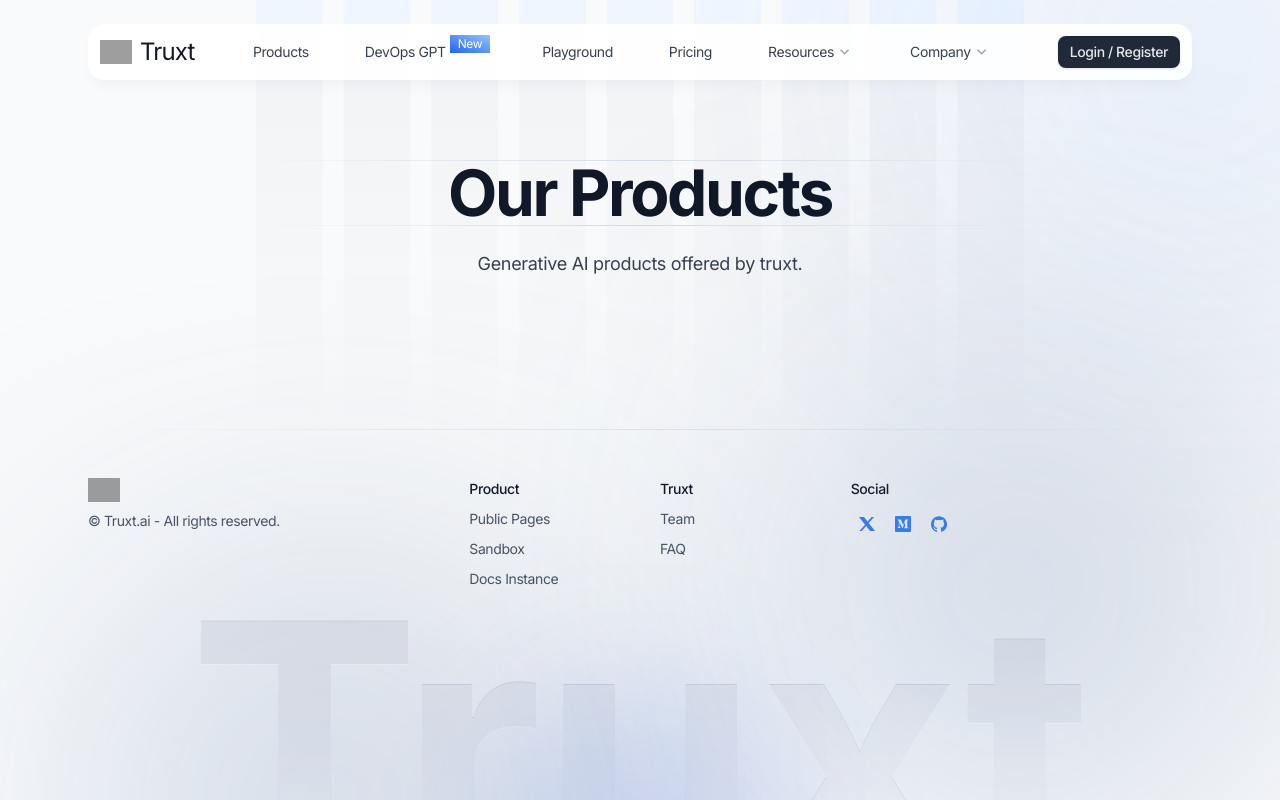
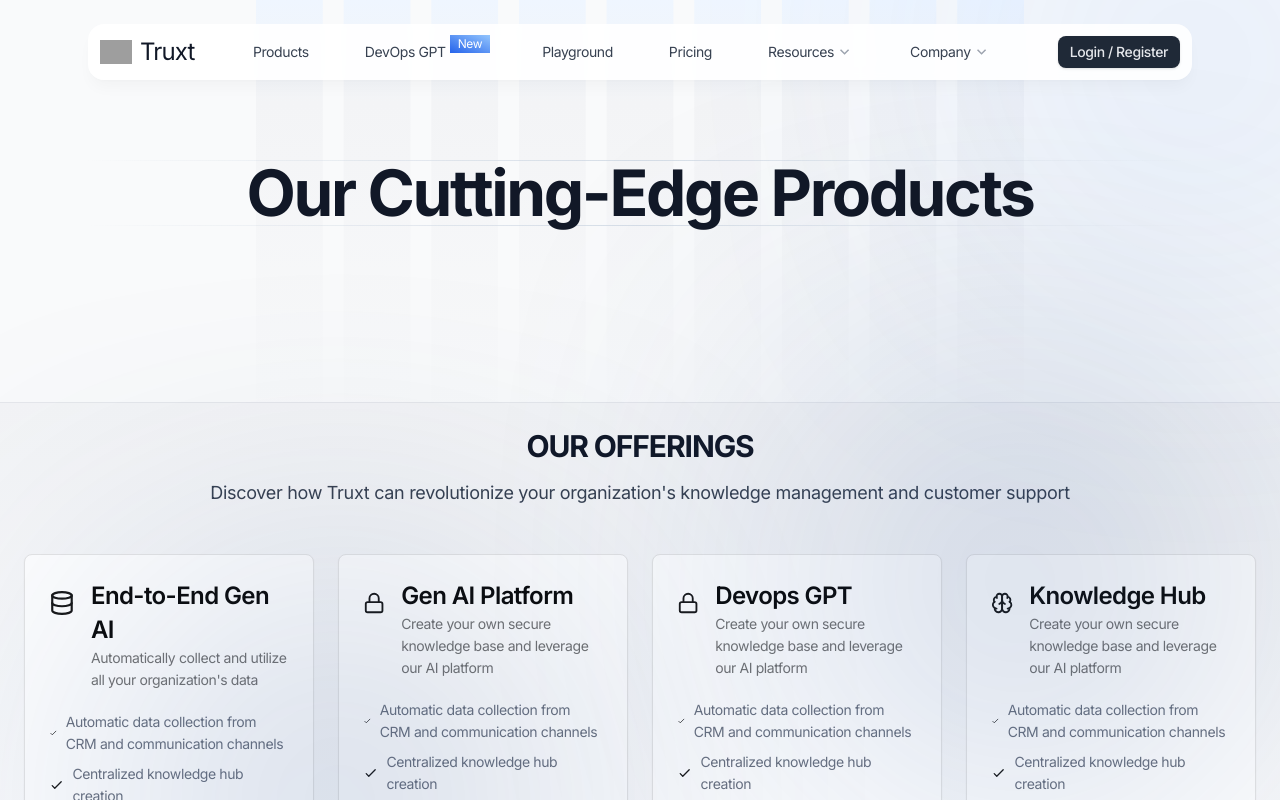
Before and after one commit to Truxt-ai/truxt-ai.github.io, a Next.js app: page /products in a window 1280 px wide. Shown: the top 800 px of the page. Built offline with nearby package versions, Linux system fonts and the light colour scheme; grey boxes are pictures that could not be loaded.

Commit message:
Products Page Enabled

```diff
--- a/app/(default)/products/hero.tsx
+++ b/app/(default)/products/hero.tsx
@@ -8,11 +8,10 @@ export default function HeroHome() {
                 <div className='pb-6 pt-32 md:pb-20 md:pt-40'>
                     <div className='pb-12 text-center md:pb-16'>
                         <h1 className='mb-6 border-y text-5xl font-bold [border-image:linear-gradient(to_right,transparent,theme(colors.slate.300/.8),transparent)1] md:text-6xl' data-aos='zoom-y-out' data-aos-delay={150}>
-                            Create your own playground
+                        Our Cutting-Edge Products
                         </h1>
                         <div className='mx-auto max-w-3xl'>
                             <p className='mb-8 text-lg text-gray-700' data-aos='zoom-y-out' data-aos-delay={300}>
-                                Ready your own playground in three steps process.
                             </p>
                         </div>
                     </div>
--- a/app/(default)/products/page.tsx
+++ b/app/(default)/products/page.tsx
@@ -1,10 +1,12 @@
 import React from 'react'
-import Hero from '../customers/hero';
+import Hero from './hero';
+import Offerings from '@/components/offerings';
 
 function Page() {
   return (
     <div>
         <Hero/>
+        <Offerings/>
     </div>
 )
 }
```
Also changed, not shown: app/(auth)/customers/hero.tsx (renamed from app/(default)/customers/hero.tsx), app/(auth)/customers/page.tsx (renamed from app/(default)/customers/page.tsx).
